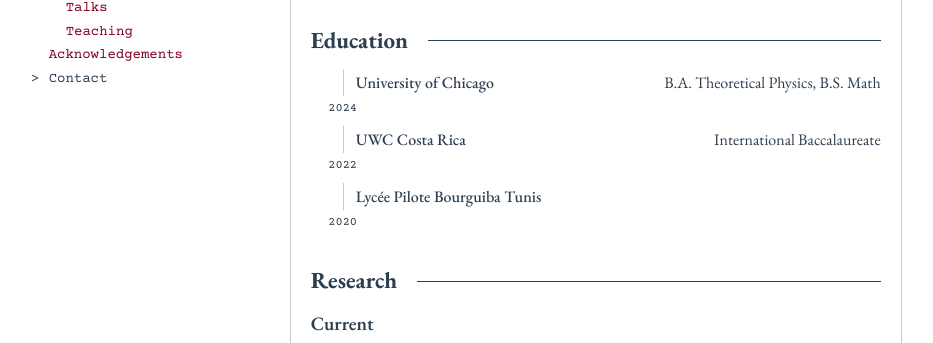
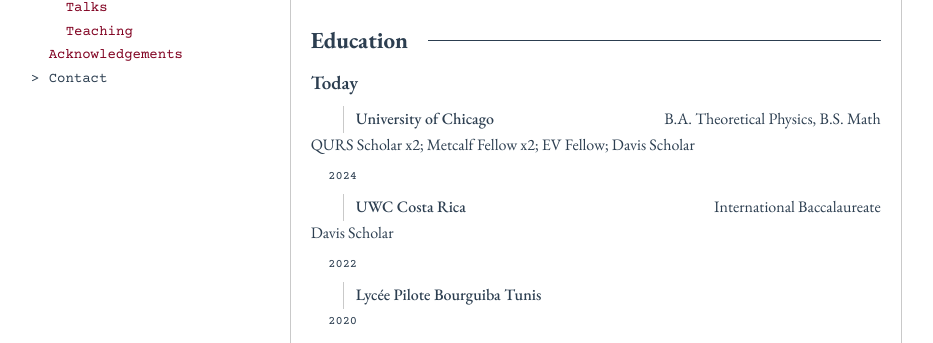
Before and after one commit to BadisLabbedi/badislabbedi.github.io, a plain HTML site: page index.html in a window 1280 px wide. Shown: the part 457-800 px from the top of the page, without its empty margins (50-983 px from the left). Drawn offline with Linux system fonts and the light colour scheme.

Commit message:
Add education honors and current timeline marker

```diff
--- a/index.html
+++ b/index.html
@@ -59,9 +59,12 @@
 
       <section id="positions" aria-labelledby="positions-heading">
         <h3 class="line-heading" id="positions-heading">Education</h3>
+        <p class="timeline-marker">Today</p>
         <div class="education-row"><span class="institution">University of Chicago</span><span class="education-description">B.A. Theoretical Physics, B.S. Math</span></div>
+        <p class="education-awards">QURS Scholar x2; Metcalf Fellow x2; EV Fellow; Davis Scholar</p>
         <p class="education-year">2024</p>
         <div class="education-row"><span class="institution">UWC Costa Rica</span><span class="education-description">International Baccalaureate</span></div>
+        <p class="education-awards">Davis Scholar</p>
         <p class="education-year">2022</p>
         <div class="education-row"><span class="institution">Lycée Pilote Bourguiba Tunis</span></div>
         <p class="education-year education-end">2020</p>
```
